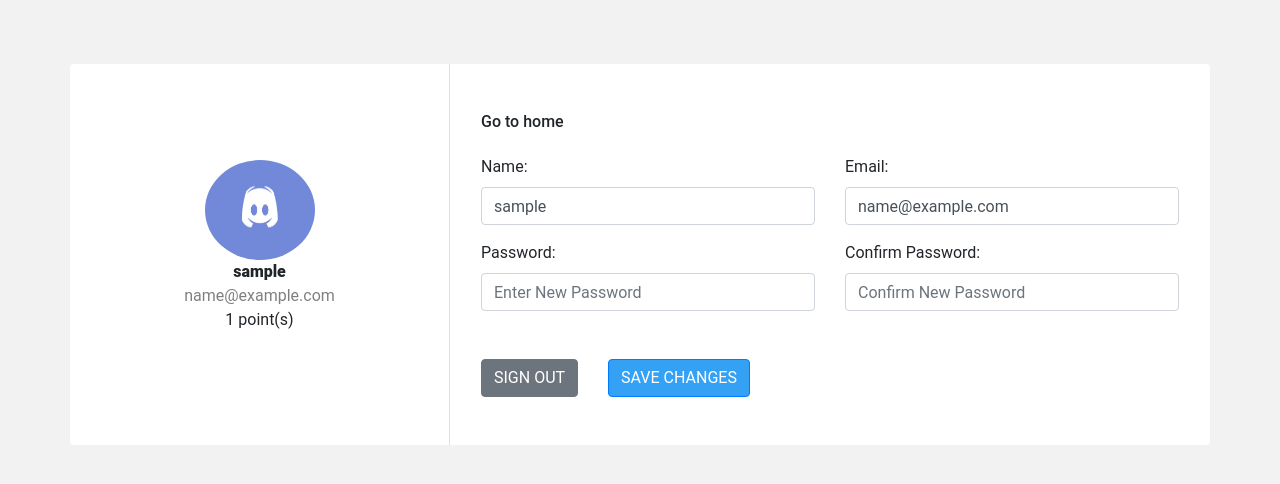
After one commit to maha-alharbi1000/HiPro, a PHP site: page /db/profile.php in a window 1280 px wide. The commit adds this page. Shown: the top 484 px of the page. Run offline with PHP 8.4, Linux system fonts and the light colour scheme; the visitor is signed in with stand-in values (Sample User, id 1).

Commit message:
user profile

```diff
--- /dev/null
+++ b/db/profile.php
@@ -0,0 +1,139 @@
+<?php
+// Initialize the session
+session_start();
+
+// Check if the user is logged in, if not then redirect him to login page
+if(!isset($_SESSION["loggedin"]) || $_SESSION["loggedin"] !== true){
+    header("location: login.php");
+    exit;
+}
+?>
+<?php
+   // Include config file
+require_once "config.php";
+
+// Define variables and initialize with empty values
+$name = $email = $password = $confirm_password = "";
+$email_err = $password_err = $confirm_password_err = "";
+if($_SERVER["REQUEST_METHOD"] == "POST"){
+
+    if(empty(trim($_POST["name"]))){
+        $name = $_SESSION["username"];
+    } else{
+        $name = trim($_POST["name"]);
+    }
+
+    if(empty(trim($_POST["email"]))){
+        $email = $_SESSION["email"];
+    } elseif(!filter_var($_POST["email"], FILTER_VALIDATE_EMAIL)){
+        $email_err = "Invalid email format";
+    }else{
+        $email=trim($_POST["email"]);
+    }
+    // Validate password
+    if(empty(trim($_POST["password"]))){
+        $password = $_SESSION["hashpasswor"];
+    } elseif(strlen(trim($_POST["password"])) < 6){
+        $password_err = "Password must have at least 6 characters.";
+    } else{
+        $password = trim($_POST["password"]);
+    }
+
+    // Validate confirm password
+    if(empty(trim($_POST["confirm_password"]))){
+        $confirm_password= $_SESSION["hashpasswor"];
+    } else{
+        $confirm_password = trim($_POST["confirm_password"]);
+        if(empty($password_err) && ($password != $confirm_password)){
+
+            $confirm_password_err = "Password did not match.";
+        }
+    }
+    if(empty($email_err) && empty($password_err) && empty($confirm_password_err)){
+        $password = password_hash($password, PASSWORD_DEFAULT); // Creates a password hash
+        //update profile
+        $sql = "UPDATE users SET name='$name', email='$email', password='$password'  WHERE id=$_SESSION[id]";
+        if(mysqli_query($link, $sql)){
+                            $_SESSION["username"] = $name;
+                            $_SESSION["email"] = $email;
+            echo "<div class=alret>";
+			echo "<div class='alert alert-success'>";
+			echo "<strong> Your profile has been updated successfully </strong>  </div></div>";
+        }else{
+         echo "ERROR: Could not able to execute $sql. " . mysqli_error($link);
+        }
+    }
+}
+
+?>
+<!DOCTYPE html>
+<html>
+
+<head>
+    <link rel="stylesheet" href="https://stackpath.bootstrapcdn.com/bootstrap/4.1.3/css/bootstrap.min.css"
+        integrity="sha384-MCw98/SFnGE8fJT3GXwEOngsV7Zt27NXFoaoApmYm81iuXoPkFOJwJ8ERdknLPMO" crossorigin="anonymous">
+        <link rel="stylesheet" href="../style.css">
+
+</head>
+<body>
+ <form action="<?php echo htmlspecialchars($_SERVER["PHP_SELF"]); ?>" method="post">
+    <div class="container rounded bg-white mt-10">
+        <div class="row">
+            <div class="col-md-4 border-right">
+
+
+
+                <div class="d-flex flex-column align-items-center text-center p-3 py-5"><img class="rounded-circle mt-5"
+                        src="../images/profile.JPG" alt="profile image" height="100" width="110"><span class="font-weight-bold"><b><?php echo htmlspecialchars($_SESSION["username"]); ?></b></span>
+                        <span class="text-black-50"><?php echo htmlspecialchars($_SESSION["email"]); ?></span><span><?php  echo htmlspecialchars($_SESSION["point"]) ?> point(s)</span></div>
+            </div>
+            <div class="col-md-8">
+                <div class="p-3 py-5">
+                    <div class="d-flex justify-content-between align-items-center mb-3">
+                        <div class="d-flex flex-row align-items-center">
+                            <h6>Go to home</h6>
+                        </div>
+
+                    </div>
+
+
+
+                    <div class="row mt-2">
+
+                            <div class="col-md-6"><label>Name: </label> <input type="text" name="name" class="form-control" value='<?php echo htmlspecialchars($_SESSION["username"]); ?>'
+                                    placeholder="Enter Name"></div>
+                            <div class="col-md-6"><label>Email: </label><input type="text" name="email" class="form-control"
+                                    value='<?php echo htmlspecialchars($_SESSION["email"]); ?>' placeholder="Enter Email">
+                            </div> </div>
+
+
+
+
+                        <div class="row mt-3">
+                            <div class="col-md-6"> <label>Password: </label> <input type="password" name="password" class="form-control" value=""
+                                placeholder="Enter New Password"></div>
+                            <div class="col-md-6"> <label>Confirm Password: </label> <input type="password" name="confirm_password" class="form-control" value=""
+                                placeholder="Confirm New Password"></div>
+                        </div>
+
+                        <div class="row mt-5 align-items-center">
+
+                          <div class="col-auto">
+                             <button class="btn btn-secondary " type="button">Sign Out</button>
+                            </div>
+                           <div class="col-auto">
+                              <button class="btn btn-primary " type="submit">Save Changes </button>
+                          </div>
+                        </div>
+
+
+                    </div>
+
+                </div>
+            </div>
+
+        </div>
+    </div>
+    </form>
+</body>
+</html>
--- a/db/user-profile.php
+++ b/db/user-profile.php
@@ -10,7 +10,9 @@ if(!isset($_SESSION["loggedin"]) || $_SESSION["loggedin"] !== true){
 ?>
 
 <!DOCTYPE html>
-<html lang="en">
+<html>
+<?php include("../includes/header.php"); ?>
+
 <head>
     <meta charset="UTF-8">
     <title>Welcome</title>
--- a/style.css
+++ b/style.css
@@ -224,3 +224,7 @@ nav a.active {
 .listST a:hover {
   color: #fff;
 }
+.alret{
+
+  text-align: center;
+}
```
Also changed, not shown: db/login.php (+8 -3 lines), images/profile.jpg (added).
